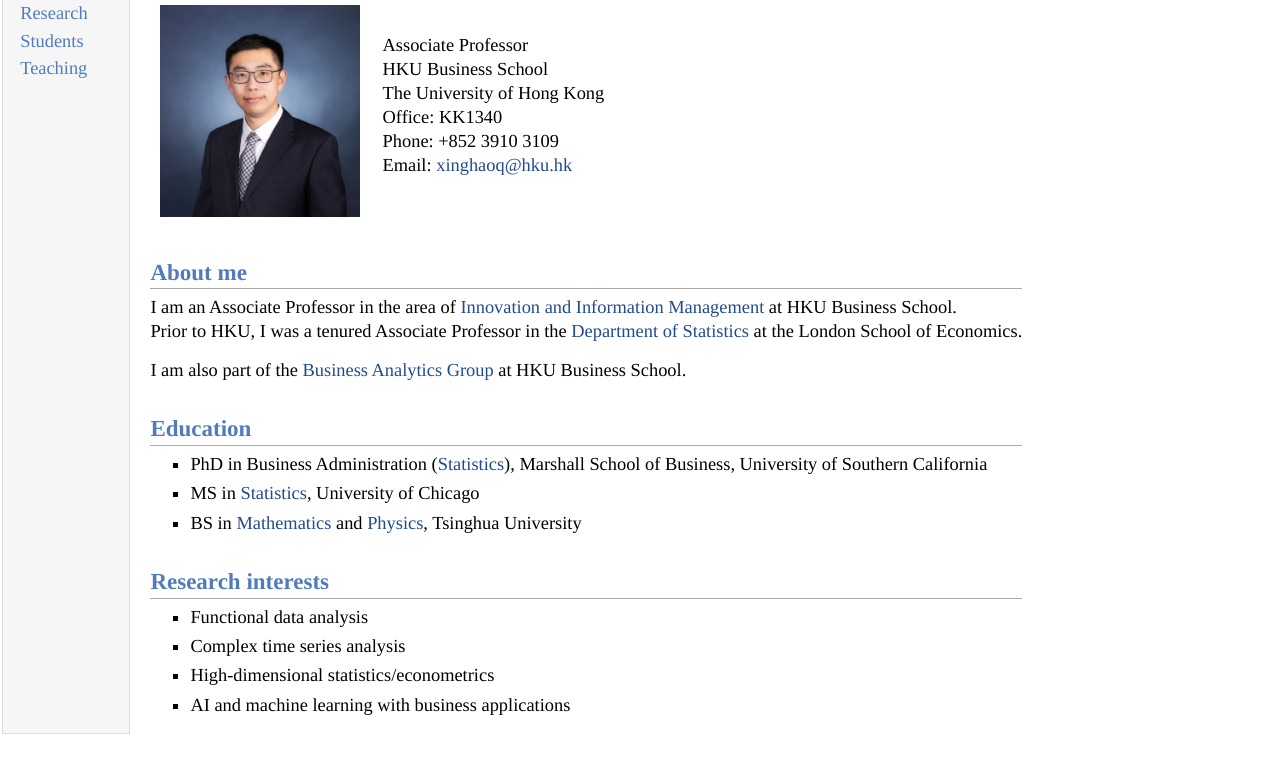
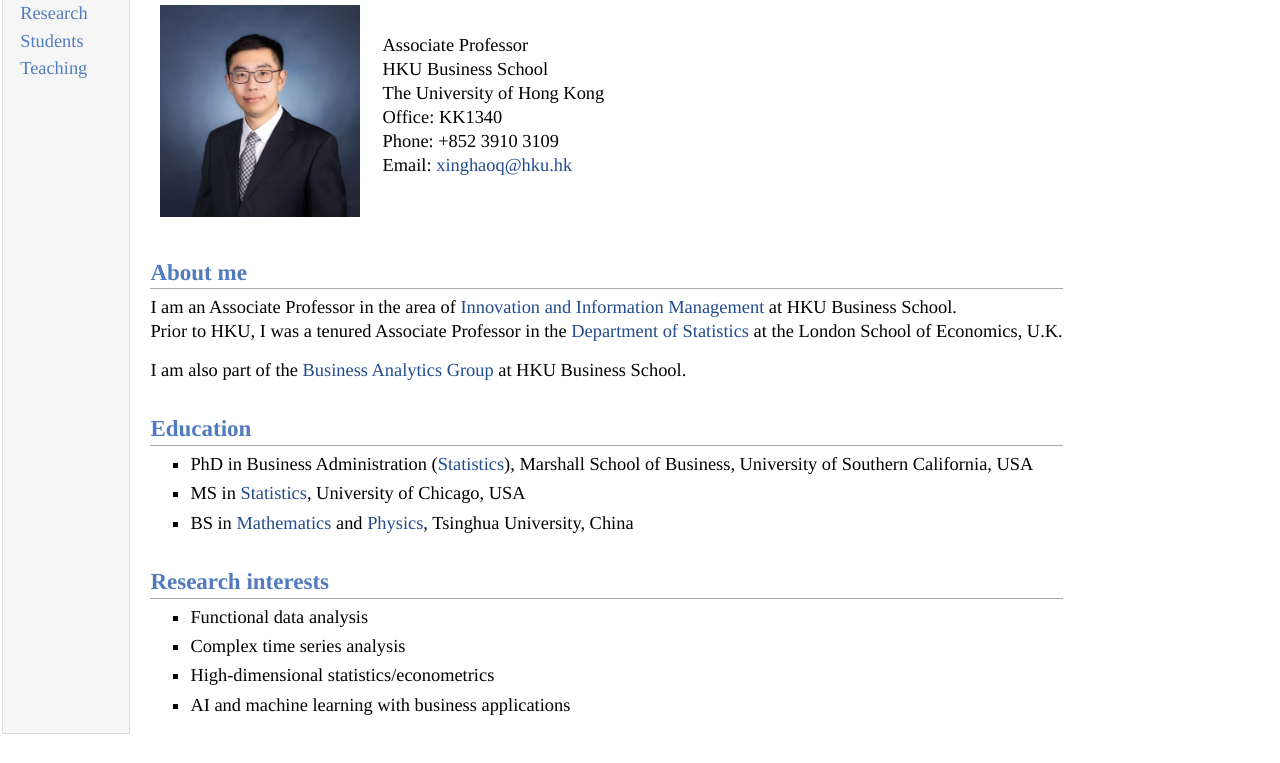
Before and after one commit to xinghaoqiao/xinghaoqiao.github.io, a plain HTML site: page index.html in a window 1280 px wide. Shown: the part 91-854 px from the top of the page. Drawn offline with Linux system fonts and the light colour scheme.

Commit message:
modified upon request

```diff
--- a/index.html
+++ b/index.html
@@ -33,15 +33,15 @@ Email: <a href="mailto:xinghaoq@hku.hk">xinghaoq@hku.hk</a> <br /></p>
 </td></tr></table>
 <h2>About me</h2>
 <p>I am an Associate Professor in the area of <a href="https://www.hkubs.hku.hk/people/xinghao-qiao/" target="_blank"> Innovation and Information Management </a> at HKU Business School.<br />
-Prior to HKU, I was a tenured Associate Professor in the <a href="https://www.lse.ac.uk/statistics" target="_blank">Department of Statistics</a> at the London School of Economics.</p>
+Prior to HKU, I was a tenured Associate Professor in the <a href="https://www.lse.ac.uk/statistics" target="_blank">Department of Statistics</a> at the London School of Economics, U.K.</p>
 <p>I am also part of the <a href="https://hkubs-stat.github.io" target="_blank">Business Analytics Group</a> at HKU Business School.</p>
 <h2>Education</h2>
 <ul>
-<li><p>PhD in Business Administration (<a href="https://usc-dso-stat-group.github.io/" target="_blank">Statistics</a>), Marshall School of Business, University of Southern California</p>
+<li><p>PhD in Business Administration (<a href="https://usc-dso-stat-group.github.io/" target="_blank">Statistics</a>), Marshall School of Business, University of Southern California, USA</p>
 </li>
-<li><p>MS in <a href="https://stat.uchicago.edu/" target="_blank">Statistics</a>, University of Chicago</p>
+<li><p>MS in <a href="https://stat.uchicago.edu/" target="_blank">Statistics</a>, University of Chicago, USA</p>
 </li>
-<li><p>BS in <a href="https://www.math.tsinghua.edu.cn/" target="_blank">Mathematics</a> and <a href="https://www.phys.tsinghua.edu.cn/" target="_blank">Physics</a>, Tsinghua University</p>
+<li><p>BS in <a href="https://www.math.tsinghua.edu.cn/" target="_blank">Mathematics</a> and <a href="https://www.phys.tsinghua.edu.cn/" target="_blank">Physics</a>, Tsinghua University, China</p>
 </li>
 </ul>
 <h2>Research interests</h2>
```
Also changed, not shown: pubs.html (+1 -1 lines).
